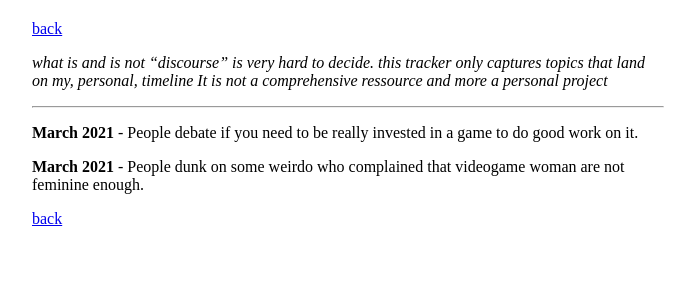
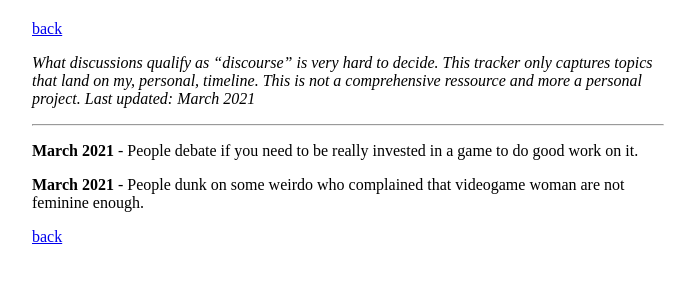
Before and after one commit to stuffedwombat/stuffedwombat.github.io, a Jekyll site: the page built from discourse_tracker.md, in a window 1280 px wide. Shown: the top 300 px of the page, without its empty margins (292-975 px from the left). Built offline with Jekyll 4.4.1, drawn with Linux system fonts in a browser that asks for light colours; our own code applies the rules of GitHub Pages for plain Markdown files; comment, search, counter and statistics services are not loaded.

Commit message:
Update discourse_tracker.md

```diff
--- a/discourse_tracker.md
+++ b/discourse_tracker.md
@@ -1,8 +1,7 @@
 [back](thinking)
 
-*what is and is not "discourse" is very hard to decide.*
-*this tracker only captures topics that land on my, personal, timeline*
-*It is not a comprehensive ressource and more a personal project*
+*What discussions qualify as "discourse" is very hard to decide. This tracker only captures topics that land on my, personal, timeline.
+This is not a comprehensive ressource and more a personal project. Last updated: March 2021*
 
 -----------
 
```
